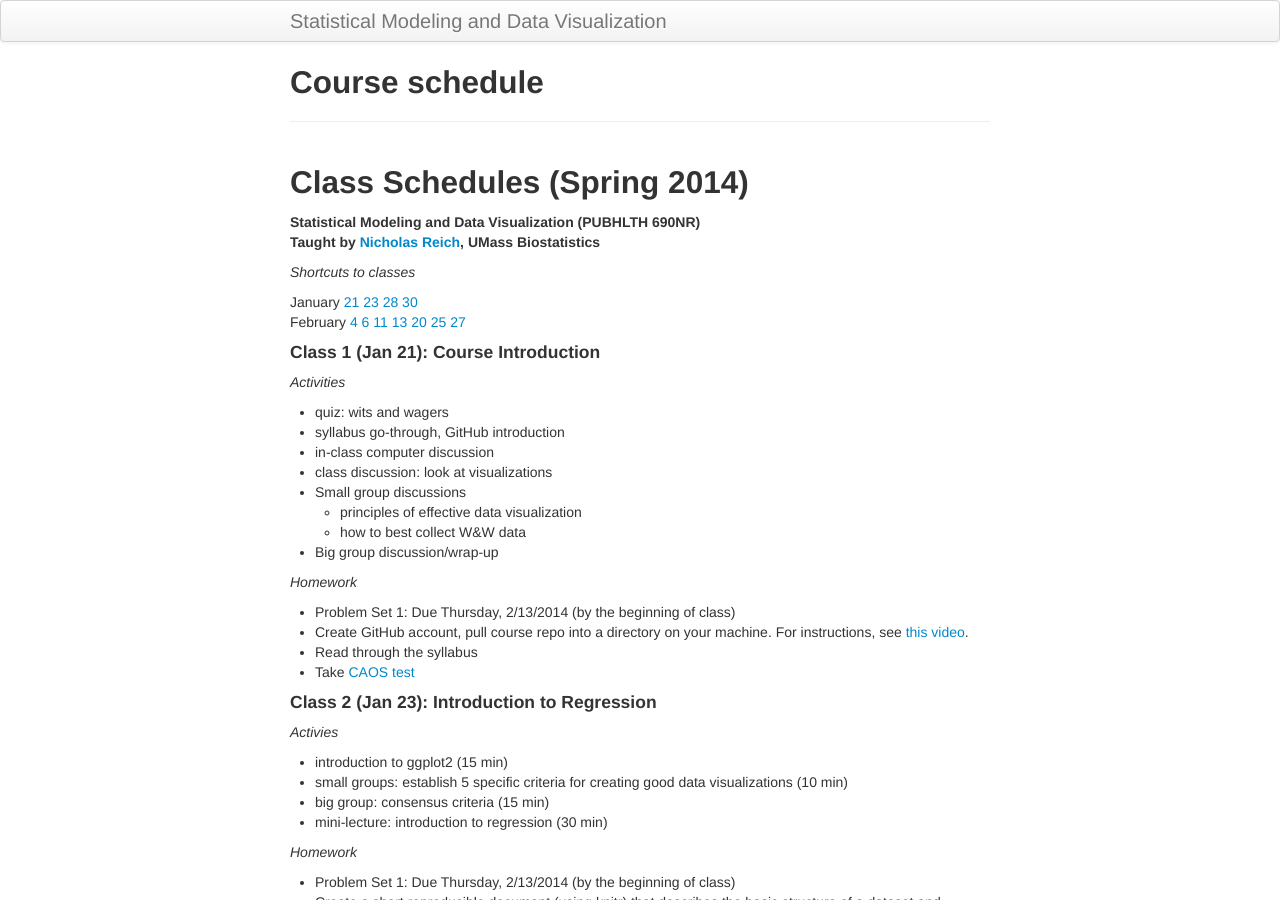
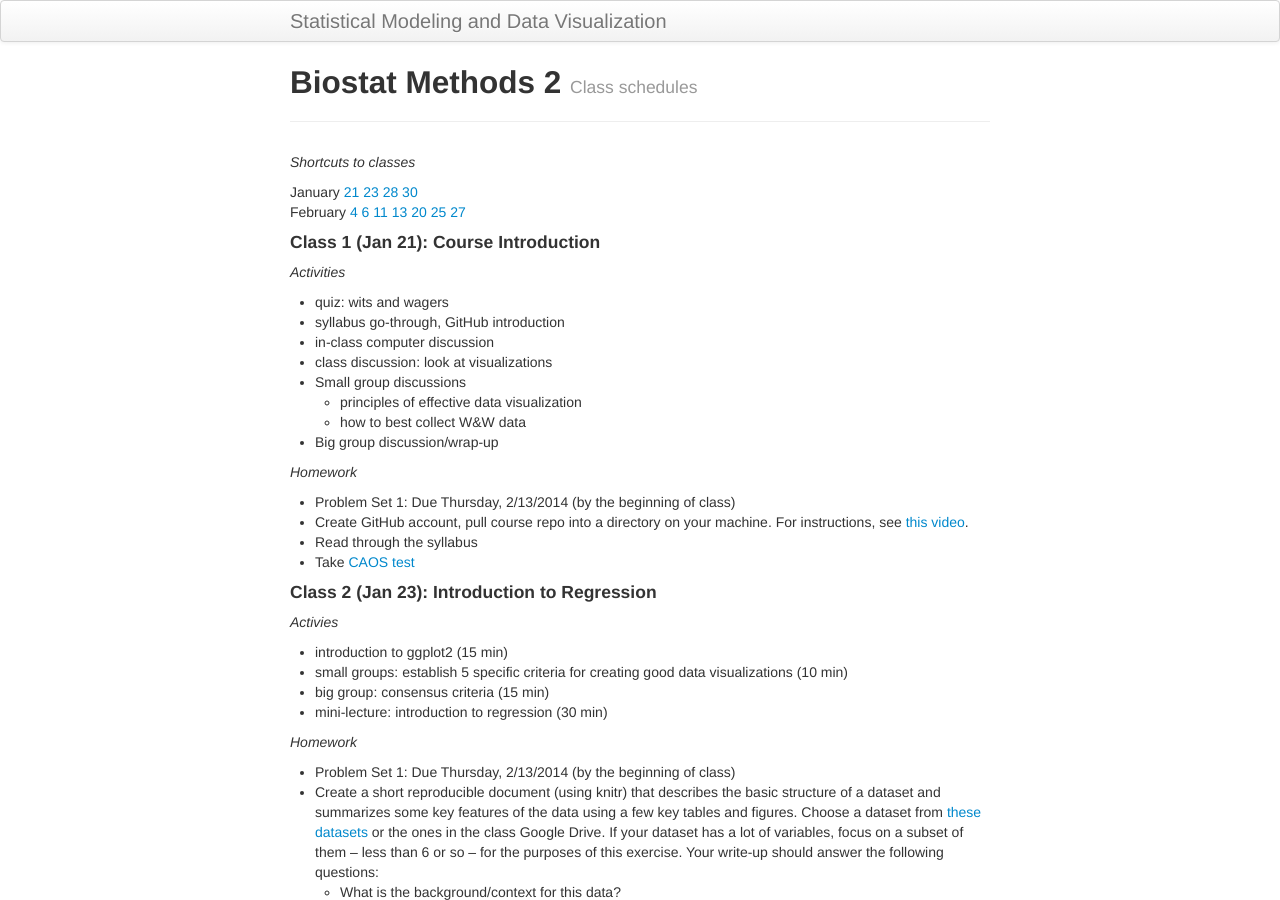
Before and after one commit to nickreich/methods2, a Jekyll site: the page built from pages/schedule.md, in a window 1280 px wide and 900 px high. Built offline with Jekyll 4.4.1, drawn with Linux system fonts in a browser that asks for light colours; Markdown is read by kramdown in place of the engine named in the settings.

```diff
--- a/pages/schedule.md
+++ b/pages/schedule.md
@@ -1,12 +1,8 @@
 ---
 layout: page
-title: Course schedule
+title: Biostat Methods 2
+tagline: Class schedules
 ---
-
-Class Schedules (Spring 2014)
--------
-**Statistical Modeling and Data Visualization  (PUBHLTH 690NR)**
-**Taught by [Nicholas Reich](http://people.umass.edu/nick), UMass Biostatistics**
 
 _Shortcuts to classes_
 
```
Also changed, not shown: pages/grades.md (added, +23 -0 lines), pages/project.md (added, +5 -0 lines), pages/ps1.md (added, +12 -0 lines).
